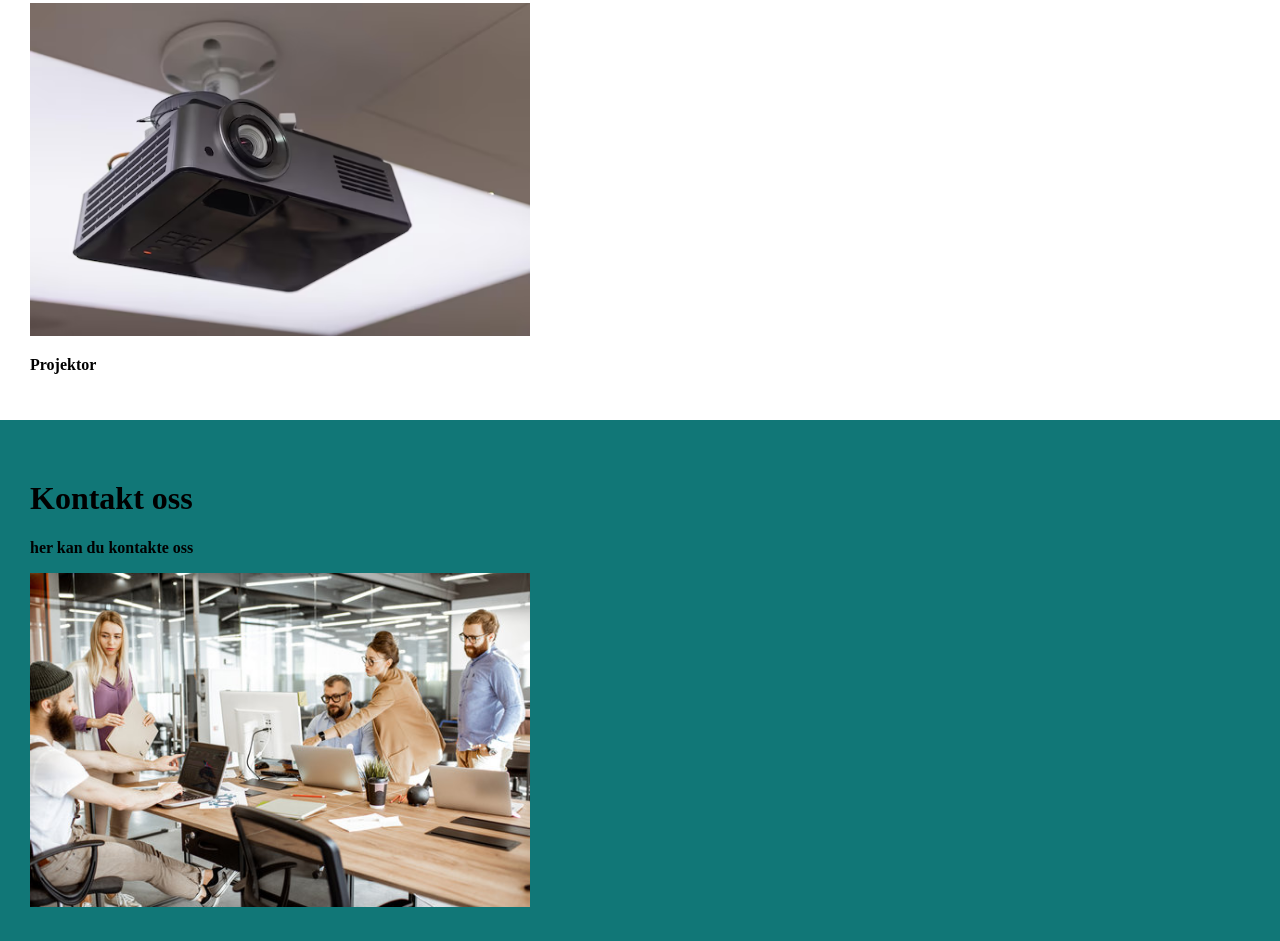
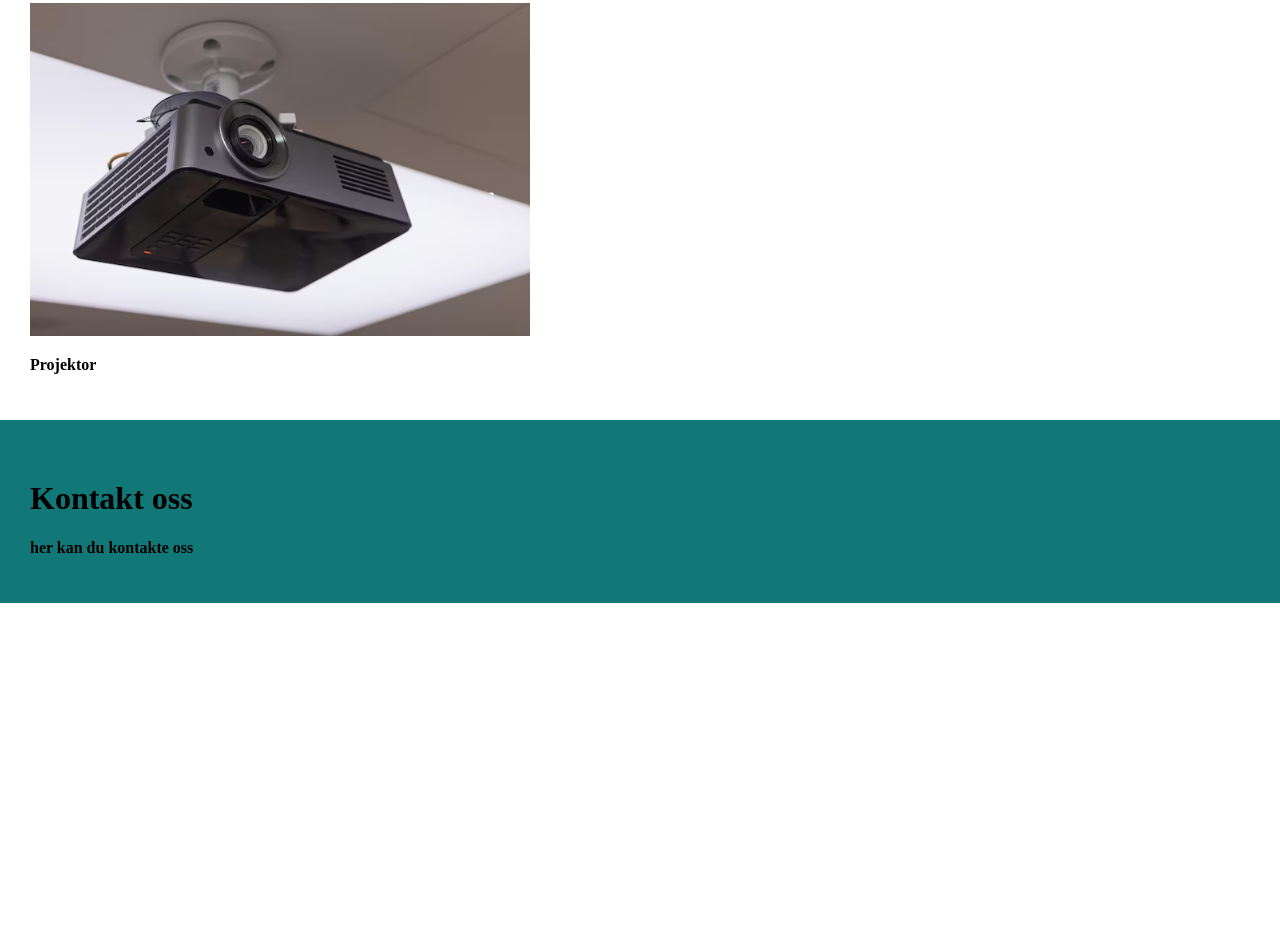
Before and after one commit to Moen01/WEB1000-Gruppe-13, a plain HTML site: page index.html in a window 1280 px wide. Shown: the part 1336-2277 px from the top of the page. After the commit the page ends 1939 px from the top, so only its background shows below. Drawn offline with Linux system fonts and the light colour scheme.

Commit message:
Update index.html

```diff
--- a/index.html
+++ b/index.html
@@ -61,7 +61,6 @@
                     <h1>Kontakt oss</h1>
                     <p><strong>her kan du kontakte oss</strong></p>
                 </div>
-                    <img src="kontor.jpeg" alt="kontor" style="width: 500px; height: auto;">
             </div>
         </div>
     </div>
```
